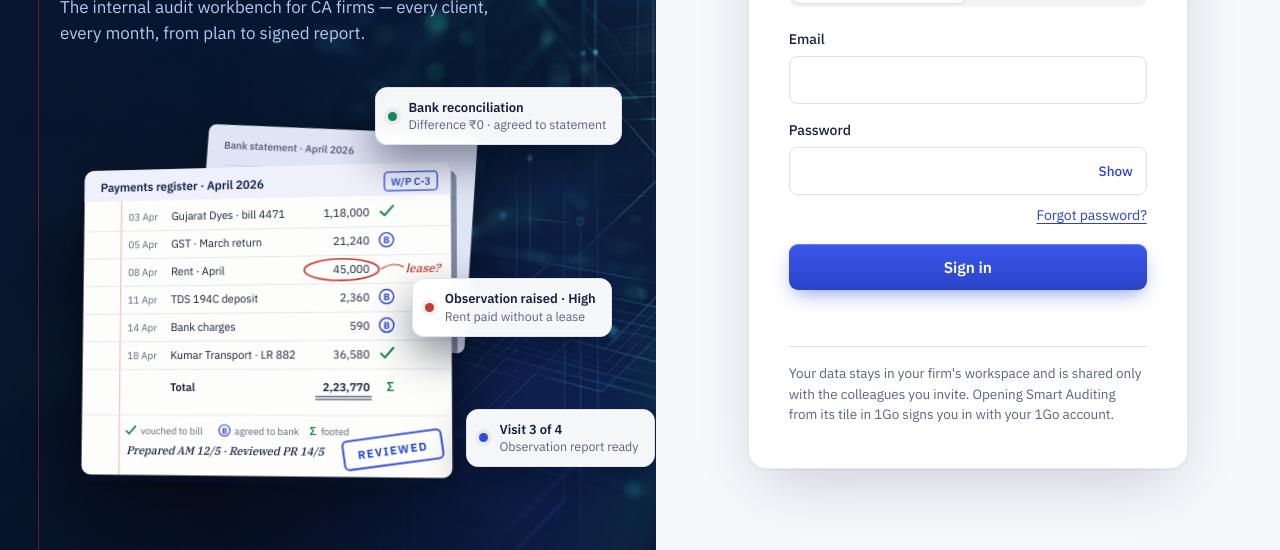
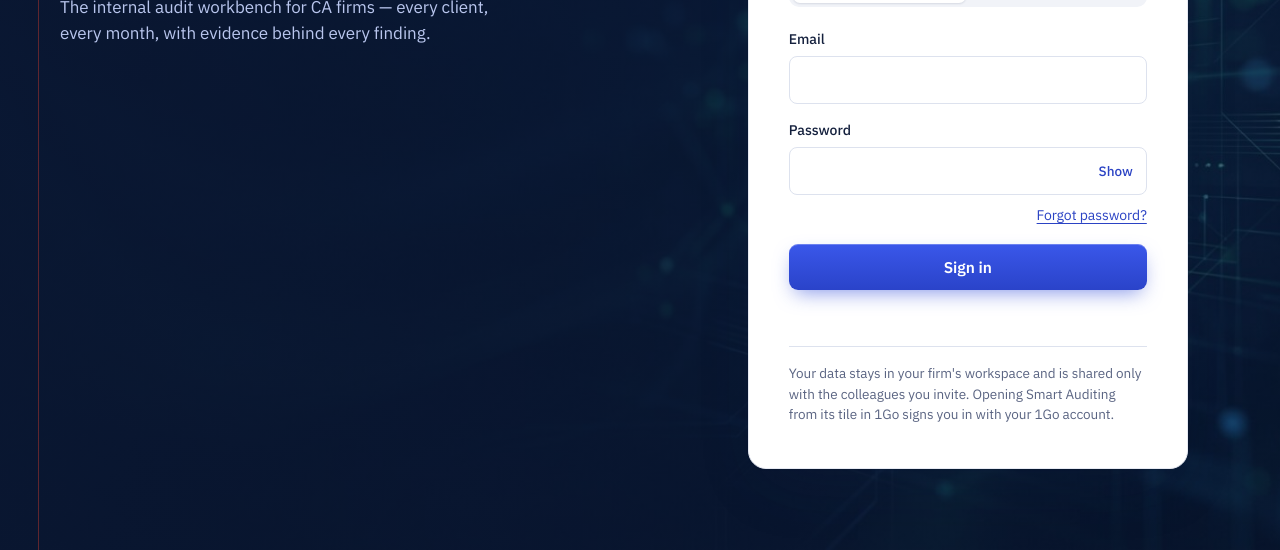
Before and after one commit to ameen14102002/smart-auditing, a website: page index.html in a window 1280 px wide. Shown: the part 250-800 px from the top of the page. Drawn offline with nearby package versions, Linux system fonts and the light colour scheme.

Commit message:
Sign-in: always gate on every visit, full-page background, professional copy
- mustSignIn gate: every page load shows the sign-in screen first,
  even with a persisted session; after sign-in always land on Home
- Full-bleed auth background: auth-bg.jpg covers the whole sign-in
  page (both panels); brand and form panels transparent over it
- Hero restructure: logo + wordmark + 'Internal audit workbench'
  above the wording; working-paper illustration/chips removed so
  only wording sits beside the sign-in box
- Headline rewritten in professional language: 'From audit planning
  to the signed report.'
- Real 3D logo (logo-3d.png, user-selected render) in sidebar,
  hero and favicon; cache-busting ?v=gate1 on all changed assets

Co-authored-by: arena-agent <297053741+arena-agent@users.noreply.github.com>

```diff
--- a/design.css
+++ b/design.css
@@ -61,9 +61,11 @@ table,.num,.kpi b,.tag,input[type=number]{font-variant-numeric:tabular-nums lini
 body.auth .side,body.auth .top{display:none}
 body.auth .app{display:block;background:none}
 body.auth #main{padding:0;max-width:none}
-.auth-wrap{display:grid;grid-template-columns:minmax(0,1.05fr) minmax(0,1fr);min-height:100vh}
-.auth-brand{background:var(--rail);color:#dfe6fb;padding:56px 60px;display:flex;flex-direction:column;position:relative;overflow:hidden;
-  background-image:repeating-linear-gradient(to bottom,transparent 0 39px,rgb(255 255 255 / .055) 39px 40px)}
+.auth-wrap{display:grid;grid-template-columns:minmax(0,1.05fr) minmax(0,1fr);min-height:100vh;
+  background-color:#0a1834;
+  background-image:linear-gradient(100deg,rgb(10 24 52 / .93) 0%,rgb(10 24 52 / .8) 45%,rgb(10 24 52 / .55) 100%),url(auth-bg.jpg);
+  background-size:cover;background-position:center;background-repeat:no-repeat}
+.auth-brand{background:transparent;color:#dfe6fb;padding:56px 60px;display:flex;flex-direction:column;position:relative;overflow:hidden}
 .auth-brand::before{content:"";position:absolute;top:0;bottom:0;left:38px;width:1px;background:rgb(201 58 46 / .45)}
 .auth-brand .logoimg{position:relative}
 .auth-brand h1{font:600 clamp(30px,3.4vw,44px)/1.1 var(--serif);color:#fff;letter-spacing:-.015em;margin:28px 0 14px;max-width:18ch;position:relative}
@@ -75,7 +77,7 @@ body.auth #main{padding:0;max-width:none}
 .auth-brand.draw li .tick{animation:draw20 360ms var(--ease) both}
 .auth-brand.draw li:nth-child(1) .tick{animation-delay:.75s}.auth-brand.draw li:nth-child(2) .tick{animation-delay:1s}.auth-brand.draw li:nth-child(3) .tick{animation-delay:1.25s}
 .auth-brand .foot{margin-top:auto;padding-top:40px;font-size:13.5px;color:#9fb0e6;position:relative;max-width:46ch}
-.auth-form{display:flex;align-items:center;justify-content:center;padding:48px 28px;background:var(--bg)}
+.auth-form{display:flex;align-items:center;justify-content:center;padding:48px 28px;background:transparent}
 .auth-card{width:min(400px,100%)}
 .auth-card h2{font:600 26px/1.2 var(--sans);letter-spacing:-.015em;margin:0 0 6px}
 .auth-card .sub{margin:0 0 22px;color:var(--muted)}
@@ -114,7 +116,7 @@ body.auth #main{padding:0;max-width:none}
 @media (prefers-reduced-motion:reduce){*,*::before,*::after{animation:none!important;transition:none!important}}
 
 /* premium pass: depth, light and a product stage */
-.auth-brand{background-color:#0a1834;background-image:linear-gradient(100deg,rgb(10 24 52 / .78) 0%,rgb(10 24 52 / .35) 55%,rgb(10 24 52 / .15) 100%),radial-gradient(ellipse 70% 55% at 78% 82%,rgb(47 75 216 / .35),transparent 70%),url(auth-bg.jpg);background-size:cover;background-position:center}
+.auth-brand{background:transparent}
 .auth-brand h1{font-size:clamp(34px,3.3vw,50px);max-width:19ch;line-height:1.06;letter-spacing:-.02em;font-weight:600}
 .auth-brand .lede{color:#b9c6ee}
 .auth-stage{position:relative;margin-top:auto;padding-top:28px;width:min(600px,100%);--rx:0deg;--ry:0deg;perspective:1400px}
@@ -127,7 +129,7 @@ body.auth #main{padding:0;max-width:none}
 .auth-brand.draw .auth-stage .chip.c1{animation-delay:4.9s}.auth-brand.draw .auth-stage .chip.c2{animation-delay:5.1s}.auth-brand.draw .auth-stage .chip.c3{animation-delay:5.3s}
 @keyframes chipin{from{opacity:0;transform:translateY(10px) scale(.97)}}
 .auth-brand .foot{margin-top:28px}
-.auth-form{background:radial-gradient(ellipse 80% 60% at 50% 0%,#eef1fb,transparent 70%),#f6f7fb}
+.auth-form{background:transparent}
 .auth-card{width:min(440px,100%);background:#fff;border-radius:18px;padding:40px 40px 30px;box-shadow:0 1px 2px rgb(16 35 71 / .06),0 24px 60px -18px rgb(16 35 71 / .22);border:1px solid #e6e9f2}
 .auth-card h2{font-size:30px;letter-spacing:-.02em}
 .auth-card .btn.wide{background:linear-gradient(180deg,#3a57ea,#2a43c9);box-shadow:0 1px 0 rgb(255 255 255 / .25) inset,0 8px 20px -6px rgb(47 75 216 / .6);border:0;color:#fff}
--- a/design.js
+++ b/design.js
@@ -2,10 +2,10 @@
 const RECOVERY=/type=recovery/.test(location.hash);
 /* the mark: the real 3D render — magnifier over the ledger — as an app icon.
    Used everywhere (sidebar, sign-in hero, favicon) so the brand is one image. */
-function logoSVG(size,o={}){return `<span class="logoimg${o.draw?' draw':''}" style="width:${size}px;height:${size}px" role="img" aria-label="Smart Auditing"><img src="logo-3d.png" alt="" width="${size}" height="${size}"><span class="shine"></span></span>`}
+function logoSVG(size,o={}){return `<span class="logoimg${o.draw?' draw':''}" style="width:${size}px;height:${size}px" role="img" aria-label="Smart Auditing"><img src="logo-3d.png?v=2" alt="" width="${size}" height="${size}"><span class="shine"></span></span>`}
 const tickSVG=(c='#4fd39b')=>`<svg viewBox="0 0 22 22" aria-hidden="true"><circle cx="11" cy="11" r="10" fill="none" stroke="${c}" stroke-opacity=".35" stroke-width="1.5"/><path class="tick" pathLength="20" d="M6.5 11.5l3 3 6-7" fill="none" stroke="${c}" stroke-width="2.2" stroke-linecap="round" stroke-linejoin="round"/></svg>`;
 (function brand(){const b=document.querySelector('.side .brand');if(b)b.innerHTML=`<span class="mark">${logoSVG(34)}</span><span>Smart Auditing<small>Monthly internal audit</small></span>`;
-  const fav=document.createElement('link');fav.rel='icon';fav.type='image/png';fav.href='logo-3d.png';document.head.appendChild(fav);
+  const fav=document.createElement('link');fav.rel='icon';fav.type='image/png';fav.href='logo-3d.png?v=2';document.head.appendChild(fav);
   const h=document.querySelector('.nav a[data-v="home"]');if(h)h.lastChild.textContent='Dashboard';})();
 
 /* ---------- sign-in, create account, reset ---------- */
@@ -45,13 +45,9 @@ let _drawn=false;
 function authBrand(){let seen=false;try{seen=!!localStorage.getItem('sa-auth-seen')}catch(e){}
   const d=!_drawn&&!seen;_drawn=true;if(d){try{localStorage.setItem('sa-auth-seen','1')}catch(e){}}
   return `<section class="auth-brand${d?' draw':''}"><div class="brandrow">${logoSVG(56,{draw:d})}<span class="wordmark">Smart Auditing<small>Internal audit workbench</small></span></div>
-  <h1>Find it. Prove it. Fix it. Re-test it.</h1>
-  <p class="lede">The internal audit workbench for CA firms — every client, every month, from plan to signed report.</p>
+  <h1>From audit planning to the signed report.</h1>
+  <p class="lede">The internal audit workbench for CA firms — every client, every month, with evidence behind every finding.</p>
   <ul><li>${tickSVG()}<span>Vouch, reconcile and analyse the books — GST, TDS, bank and ledgers tied back to source</span></li><li>${tickSVG()}<span>Raise observations with evidence, agree the reply with management, track to closure</span></li><li>${tickSVG()}<span>Re-test rectification and carry open items into next month's report</span></li></ul>
-  <div class="auth-stage">${ledgerArt()}
-   <div class="chip c1"><i style="background:#17875a"></i><span><b>Bank reconciliation</b>Difference ₹0 · agreed to statement</span></div>
-   <div class="chip c2"><i style="background:#c93a2e"></i><span><b>Observation raised · High</b>Rent paid without a lease</span></div>
-   <div class="chip c3"><i style="background:#2f4bd8"></i><span><b>Visit 3 of 4</b>Observation report ready</span></div></div>
   <p class="foot">Part of the 1Go suite · Your firm's data stays in your workspace</p></section>`}
 const pwField=(id,ac,label,extra='')=>`<div class="fld"><label for="${id}">${label}</label><div class="in"><input id="${id}" type="password" autocomplete="${ac}" minlength="8" required style="padding-right:64px"><button type="button" class="show" data-show="${id}" aria-label="Show password" aria-pressed="false">Show</button></div>${extra}</div>`;
 vLogin=function(){
@@ -85,8 +81,8 @@ document.addEventListener('submit',async e=>{const f=e.target,id=f.id;if(!['logi
   if(!sb)return authMsg('Sign-in works in the online version of Smart Auditing.');
   if(id==='loginForm'||id==='signupForm'){const email=val('lg-email').trim(),password=document.getElementById('lg-pass').value;
     if(!/^\S+@\S+\.\S+$/.test(email))return authMsg('Enter your email address, like name@firm.com.');if(password.length<8)return authMsg('The password needs at least 8 characters.');
-    if(id==='loginForm'){busy('Signing in…');const {error}=await sb.auth.signInWithPassword({email,password});done();if(error)return authMsg(nice(error))}
-    else{busy('Creating account…');const {data,error}=await sb.auth.signUp({email,password,options:{emailRedirectTo:location.origin+location.pathname}});done();if(error)return authMsg(nice(error));if(!data.session){ui.authMode='in';render();authMsg('Account created. Open the link we sent to '+email+' to confirm it, then sign in.',true)}}}
+    if(id==='loginForm'){busy('Signing in…');const {error}=await sb.auth.signInWithPassword({email,password});done();if(error)return authMsg(nice(error));mustSignIn=false;if(!ws)await afterLogin();go('home')}
+    else{busy('Creating account…');const {data,error}=await sb.auth.signUp({email,password,options:{emailRedirectTo:location.origin+location.pathname}});done();if(error)return authMsg(nice(error));if(!data.session){ui.authMode='in';render();authMsg('Account created. Open the link we sent to '+email+' to confirm it, then sign in.',true)}else{mustSignIn=false;if(!ws)await afterLogin()}}}
   if(id==='pwReset'){const email=val('rs-email').trim();if(!/^\S+@\S+\.\S+$/.test(email))return authMsg('Enter your email address, like name@firm.com.');busy('Sending…');const {error}=await sb.auth.resetPasswordForEmail(email,{redirectTo:location.origin+location.pathname});done();if(error)return authMsg(nice(error));authMsg('If an account uses '+email+', a reset link is on its way. Check your inbox.',true)}
   if(id==='pwNew'){const p=document.getElementById('pw-new').value;if(p.length<8)return authMsg('The password needs at least 8 characters.');busy('Saving…');const {error}=await sb.auth.updateUser({password:p});done();if(error)return authMsg(nice(error));history.replaceState(null,'',location.pathname+'#home');location.reload()}},true);
 
@@ -101,7 +97,7 @@ document.addEventListener('pointermove',e=>{const st=document.querySelector('.au
 const _render0=render;let _lastView='';
 render=function(){_render0();
   if(document.querySelector('.auth-brand.draw .pen:not(.ran)')){const p=document.querySelector('.auth-brand.draw .pen');p.classList.add('ran');penRun()}
-  const auth=(mode==='supa'&&(!session||!ws||(RECOVERY&&session)));document.body.classList.toggle('auth',!!auth);
+  const auth=(mode==='supa'&&(mustSignIn||!session||!ws||(RECOVERY&&session)));document.body.classList.toggle('auth',!!auth);
   if(RECOVERY&&session&&mode==='supa'){document.getElementById('main').innerHTML=vLogin()}
   const m=document.getElementById('main'),key=ui.view+'|'+ui.id+'|'+(ui.atab||'')+'|'+(ui.ctab||'');if(key!==_lastView){m.classList.remove('enter');void m.offsetWidth;m.classList.add('enter');_lastView=key}
   for(const b of document.querySelectorAll('.seg button.ok.on'))if(!b.querySelector('.tk'))b.insertAdjacentHTML('afterbegin','<svg class="tk" viewBox="0 0 14 14" aria-hidden="true"><path pathLength="20" d="M2.5 7.5l3 3 6-7" fill="none" stroke="currentColor" stroke-width="2" stroke-linecap="round" stroke-linejoin="round"/></svg>');
--- a/index.html
+++ b/index.html
@@ -9,13 +9,13 @@
 <link rel="preconnect" href="https://fonts.googleapis.com">
 <link href="https://fonts.googleapis.com/css2?family=IBM+Plex+Sans:wght@400;500;600;700&family=IBM+Plex+Serif:wght@500;600&display=swap" rel="stylesheet">
 <link rel="stylesheet" href="styles.css">
-<link rel="stylesheet" href="design.css?v=hero2">
+<link rel="stylesheet" href="design.css?v=gate1">
 <script>new MutationObserver(()=>{for(const c of document.querySelectorAll('.stack td:not([data-l])')){let i=0,p=c;while(p=p.previousElementSibling)i+=p.colSpan;const h=c.closest('table').tHead;c.dataset.l=h?.rows[0]?.cells[i]?.textContent||''}}).observe(document,{childList:true,subtree:true})</script>
 </head>
 <body>
 <div class="app">
   <aside class="side" aria-label="Main navigation">
-    <div class="brand"><span class="mark"><img src="logo-3d.png" width="34" height="34" alt="" style="width:34px;height:34px;object-fit:cover;border-radius:9px;display:block"></span><span>Smart Auditing<small>Internal audit workbench</small></span></div>
+    <div class="brand"><span class="mark"><img src="logo-3d.png?v=2" width="34" height="34" alt="" style="width:34px;height:34px;object-fit:cover;border-radius:9px;display:block"></span><span>Smart Auditing<small>Internal audit workbench</small></span></div>
     <nav class="nav">
       <a href="#home" data-v="home"><i data-ic="home"></i>Home</a>
       <a href="#clients" data-v="clients"><i data-ic="clients"></i>Clients</a>
@@ -37,9 +37,9 @@
 </div>
 <div id="toast" class="toast" hidden role="status"></div>
 <script src="https://cdn.jsdelivr.net/npm/@supabase/supabase-js@2.45.4/dist/umd/supabase.js"></script>
-<script src="logic.js"></script>
-<script src="ui.js"></script>
-<script src="vouching.js"></script><script src="recon.js"></script><script src="procs.js"></script><script src="follow.js"></script><script src="quality.js"></script><script src="more.js"></script><script src="visits.js"></script><script src="settle-engine.js"></script><script src="settle.js"></script><script src="export.js"></script><script src="xlsxsa.js"></script><script src="gstengine.js"></script><script src="gstlink.js"></script><script src="report-xlsx.js"></script><script src="rectify.js"></script><script src="design.js?v=hero2"></script>
+<script src="logic.js?v=gate1"></script>
+<script src="ui.js?v=gate1"></script>
+<script src="vouching.js"></script><script src="recon.js"></script><script src="procs.js"></script><script src="follow.js"></script><script src="quality.js"></script><script src="more.js"></script><script src="visits.js"></script><script src="settle-engine.js"></script><script src="settle.js"></script><script src="export.js"></script><script src="xlsxsa.js"></script><script src="gstengine.js"></script><script src="gstlink.js"></script><script src="report-xlsx.js"></script><script src="rectify.js"></script><script src="design.js?v=gate1"></script>
 <script>document.querySelectorAll('[data-ic]').forEach(el=>{el.outerHTML=ic(el.dataset.ic)})</script>
 </body>
 </html>
--- a/logic.js
+++ b/logic.js
@@ -25,7 +25,7 @@ const ui={view:'home',id:null,ctab:'overview',atab:'checklist',f:{client:'',rati
 let db=null,users=null,dl=null,me=null,live=false,names={},pending=false;
 /* Hosted mode: Supabase (public URL + publishable key; data is protected by row-level security). */
 const SB={url:'https://mkwwrkvsjafzxvlbfwla.supabase.co',key:'sb_publishable_VLkwQvLmUKFenUfC56VDxw_tmr49Adq'};
-let mode='preview',sb=null,session=null,ws=null,wsList=[],loggingIn=false,rtTimer=null,channel=null;
+let mode='preview',sb=null,session=null,ws=null,wsList=[],loggingIn=false,rtTimer=null,channel=null,mustSignIn=true;
 const browserDl={save:({filename,data})=>{const u=URL.createObjectURL(new Blob([data],{type:filename.endsWith('.csv')?'text/csv':'text/html'}));const a=document.createElement('a');a.href=u;a.download=String(filename).replace(/[^\p{L}\p{N}\s._,()&+\-]/gu,'-').replace(/-{2,}/g,'-');document.body.appendChild(a);a.click();a.remove();setTimeout(()=>URL.revokeObjectURL(u),3000);return Promise.resolve({status:'saved'})}};
 const store={get:k=>{try{return localStorage.getItem(k)}catch(e){return null}},set:(k,v)=>{try{localStorage.setItem(k,v)}catch(e){}}};
 const $=s=>document.querySelector(s);
--- a/ui.js
+++ b/ui.js
@@ -38,7 +38,7 @@ function railStatus(){
 }
 function render(){
   const m=$('#main');sideNav();railStatus();
-  if(mode==='supa'&&!session){setTop([['Sign in']]);m.innerHTML=vLogin();return}
+  if(mode==='supa'&&(mustSignIn||!session)){setTop([['Sign in']]);m.innerHTML=vLogin();return}
   if(mode==='supa'&&!ws){setTop([['Team workspace']]);m.innerHTML=loggingIn?'<p class="sub">Loading your workspace…</p>':vSetup();return}
   const V={home:vHome,clients:vClients,'new-client':()=>vClientForm(null),edit:()=>vClientForm(C()),client:vClient,audits:vAudits,audit:vAudit,observations:vObsList,obs:vObs,roadmap:vRoadmap,vouching:()=>vVouching(),recon:()=>vRecon(),universe:()=>vUniverse(),reports:vReports};
   let html;try{html=(V[ui.view]||vHome)()}catch(e){console.error(e);html=`<div class="empty">Something went wrong showing this page (${esc(e.message)}). <a href="#home">Back to home</a></div>`}
@@ -433,7 +433,7 @@ document.addEventListener('drop',e=>{const d=e.target.closest('.drop');if(!d)ret
 document.addEventListener('keydown',e=>{if(e.key==='Escape')$('#searchRes').hidden=true;if(e.key==='/'&&!/INPUT|TEXTAREA|SELECT/.test(document.activeElement.tagName)){e.preventDefault();$('#q').focus()}});
 document.addEventListener('submit',e=>{
   e.preventDefault();const id=e.target.id;
-  if(id==='loginForm'){sb.auth.signInWithPassword({email:val('lg-email'),password:$('#lg-pass').value}).then(({error})=>{if(error)toast(error.message==='Email not confirmed'?'Confirm your email first (check your inbox).':error.message)});return}
+  if(id==='loginForm'){sb.auth.signInWithPassword({email:val('lg-email'),password:$('#lg-pass').value}).then(({error})=>{if(error)toast(error.message==='Email not confirmed'?'Confirm your email first (check your inbox).':error.message);else{mustSignIn=false;(ws?Promise.resolve():afterLogin()).then(()=>go('home'))}});return}
   if(id==='wsCreate'){sb.rpc('create_workspace',{ws_name:val('ws-name')}).then(async({error})=>{if(error)return toast(error.message);await afterLogin();go('home')});return}
   if(id==='wsJoin'){sb.rpc('join_workspace',{code:val('ws-code')}).then(async({data,error})=>{if(error)return toast(error.message.includes('join code')?'No workspace has that join code':error.message);store.set('sa-ws',data);await afterLogin();go('home')});return}
   if(id==='clientForm'){const ex=ui.view==='edit'?C():null,cid=ex?ex.id:nid(),m=formClient();if(!m.name)return toast('Enter the client name');
@@ -449,7 +449,7 @@ document.addEventListener('submit',e=>{
 });
 
 /* ---------- boot (after every script has loaded) ---------- */
-document.addEventListener('DOMContentLoaded',()=>{if(location.hash.startsWith('#respond')&&typeof respondPage==='function'){respondPage();return}route();
+document.addEventListener('DOMContentLoaded',()=>{if(location.hash.startsWith('#respond')&&typeof respondPage==='function'){respondPage();return}if(!window.claude?.use&&window.supabase&&SB.url)mode='supa';route();
 (async()=>{
   if(window.claude?.use){
     try{db=await window.claude.use('db')}catch(e){db=null}
@@ -462,7 +462,7 @@ document.addEventListener('DOMContentLoaded',()=>{if(location.hash.startsWith('#
   if(window.supabase&&SB.url){
     mode='supa';sb=window.supabase.createClient(SB.url,SB.key);
     sb.auth.onAuthStateChange((ev,s)=>{session=s;
-      if(s&&!ws)setTimeout(afterLogin,0);
+      if(s&&!ws&&!mustSignIn)setTimeout(afterLogin,0);
       if(!s){ws=null;wsList=[];me=null;for(const k of Object.keys(S))S[k]=[];if(channel){sb.removeChannel(channel);channel=null}}
       render();
     });
```
Also changed, not shown: logo-3d.png.
